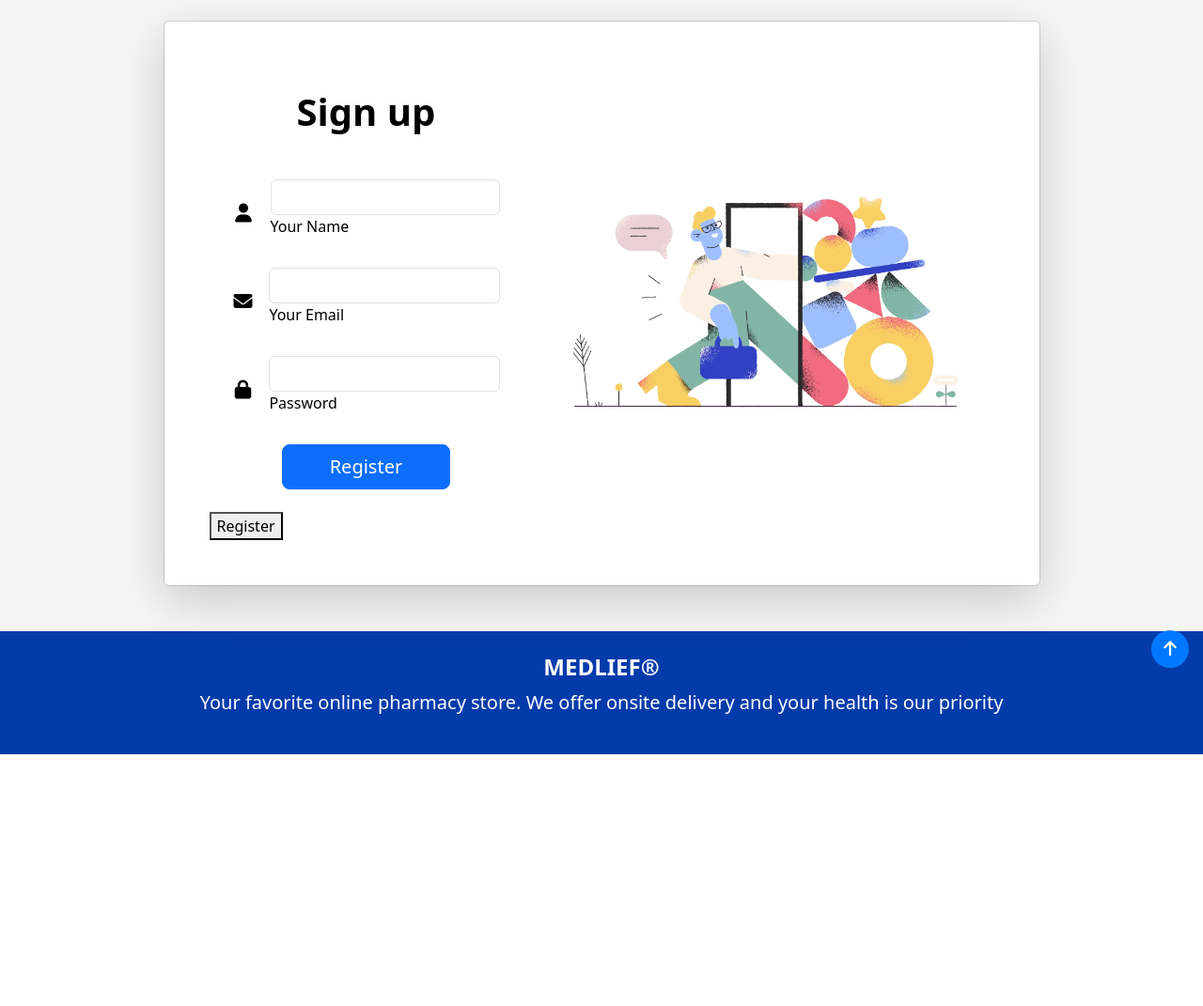
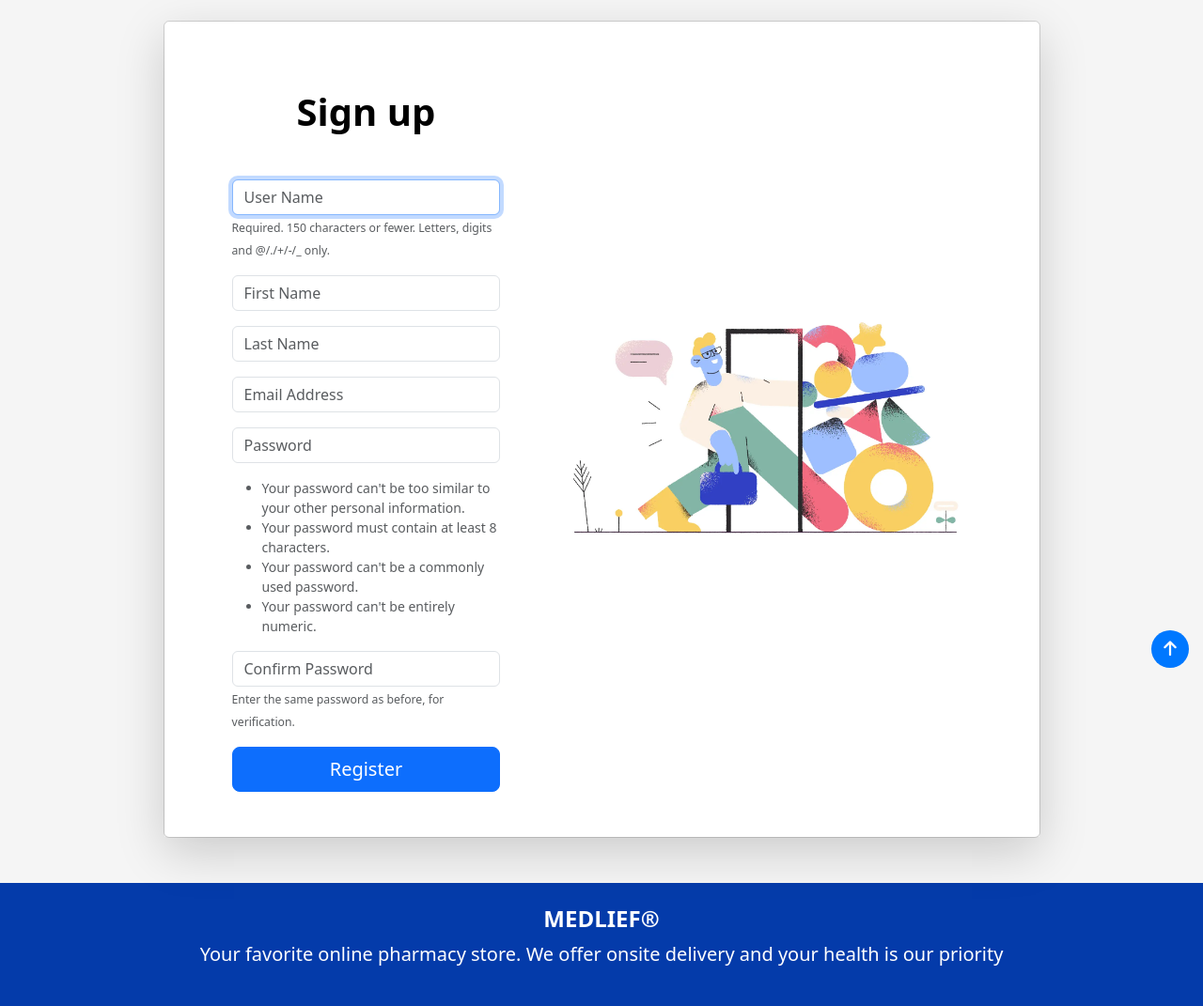
Before and after one commit to realKamel/MEDLIFE, a Django app: page /signup in a window 1280 px wide. Shown: the part 74-1145 px from the top of the page at 94% size. Before the commit the page ends 877 px from the top, so only its background shows below. Run offline with Django 5.2, Linux system fonts and the light colour scheme; some libraries are stand-ins or nearby versions; some web fonts are replaced.

Commit message:
adding register funtion

```diff
--- a/Pages/forms.py
+++ b/Pages/forms.py
@@ -1,15 +1,47 @@
-
 from django import forms
+from django.contrib.auth.forms import UserCreationForm
+from django.contrib.auth.models import User
 
 
 
 
-class SignUpForm(forms.Form):
+
+""" class SignUpForm(forms.Form):
     fullname = forms.CharField(max_length=100)
     username = forms.CharField(max_length=50)
     email = forms.EmailField()
     phonenumber = forms.CharField(max_length=15)
     password = forms.CharField(widget=forms.PasswordInput)
+ """
+
+
+class SignUpForm(UserCreationForm):
+	email = forms.EmailField(label="", widget=forms.TextInput(attrs={'class':'form-control', 'placeholder':'Email Address'}))
+	first_name = forms.CharField(label="", max_length=100, widget=forms.TextInput(attrs={'class':'form-control', 'placeholder':'First Name'}))
+	last_name = forms.CharField(label="", max_length=100, widget=forms.TextInput(attrs={'class':'form-control', 'placeholder':'Last Name'}))
+
+	class Meta:
+		model = User
+		fields = ('username', 'first_name', 'last_name', 'email', 'password1', 'password2')
+
+	def __init__(self, *args, **kwargs):
+		super(SignUpForm, self).__init__(*args, **kwargs)
+
+		self.fields['username'].widget.attrs['class'] = 'form-control'
+		self.fields['username'].widget.attrs['placeholder'] = 'User Name'
+		self.fields['username'].label = ''
+		self.fields['username'].help_text = '<span class="form-text text-muted"><small>Required. 150 characters or fewer. Letters, digits and @/./+/-/_ only.</small></span>'
+
+		self.fields['password1'].widget.attrs['class'] = 'form-control'
+		self.fields['password1'].widget.attrs['placeholder'] = 'Password'
+		self.fields['password1'].label = ''
+		self.fields['password1'].help_text = '<ul class="form-text text-muted small"><li>Your password can\'t be too similar to your other personal information.</li><li>Your password must contain at least 8 characters.</li><li>Your password can\'t be a commonly used password.</li><li>Your password can\'t be entirely numeric.</li></ul>'
+
+		self.fields['password2'].widget.attrs['class'] = 'form-control'
+		self.fields['password2'].widget.attrs['placeholder'] = 'Confirm Password'
+		self.fields['password2'].label = ''
+		self.fields['password2'].help_text = '<span class="form-text text-muted"><small>Enter the same password as before, for verification.</small></span>'
+
 
 
 
--- a/Pages/urls.py
+++ b/Pages/urls.py
@@ -6,9 +6,13 @@ urlpatterns = [
     path('about_us', views.about_us, name='about_us'),
     path('contact_us', views.contact_us, name='contact_us'),
     path('products', views.products, name='products'),
-    path('login/', views.login_client, name='login'),
-    path('signup', views.signup_view, name='signup'),
-    path('item', views.item, name='item'),
+
+    path('login/', views.login_user, name='login'),
+
+    path('signup', views.signup_user, name='signup'),
+
+    path('logout', views.logout_user, name='logout'),
+
+    path('item/<int:pk>', views.item, name='item'),
     path('search', views.search, name='search'),
-    path('logout/', views.logout_client, name='logout'),
 ]
--- a/Pages/views.py
+++ b/Pages/views.py
@@ -1,10 +1,14 @@
-from django.shortcuts import render, redirect,get_object_or_404
-from django.contrib.auth import authenticate, login, logout # to handle user events
-from django.contrib import messages
-from .forms import SignUpForm
-from .models import client , product_item
 
 
+from django.contrib import messages
+
+from django.shortcuts import render, redirect,get_object_or_404
+from .models import client , product_item
+from django.contrib.auth import authenticate, login, logout # to handle user events
+from django import forms
+from django.contrib.auth.forms import UserCreationForm
+from django.contrib.auth.models import User
+from .forms import SignUpForm
 
 
 
@@ -23,8 +27,9 @@ def about_us(request):
 def contact_us(request):
     return render(request,'contact_us.html')
 
-def item(request):
-    return render(request,'item.html')
+def item(request,pk):
+    all_products = product_item.objects.get(id=pk)
+    return render(request,'item.html',{'all_products':all_products})
 
 def products(request):
     all_products = product_item.objects.all()
@@ -32,21 +37,51 @@ def products(request):
 
 
 
-def login_client(request):
 
-    return render(request,'log_in.html')
+def login_user(request):
+    if request.method == "POST":
+        username = request.POST['username']
+        password = request.POST['password']
+
+        user = authenticate(request, username=username, password=password)
+
+        if user is not None:
+            login(request, user)
+            messages.success(request, "Logged in successfully.")
+            return redirect('home')
+        else:
+            messages.error(request, "Invalid username or password.")
+            return redirect('login')
+    else:
+        return render(request, 'login.html')
 
 
-def logout_client(request):
+def logout_user(request):
     logout(request)
+    messages.success(request,("Logged out successfully :)"))
     return redirect('home')
 
 
 def search(request):
     return render(request,'search.html')
 
-def signup_view(request):
-    return render(request,'sign_up.html')
+def signup_user(request):
+    form = SignUpForm()
+    if request.method == "POST":
+        form = SignUpForm(request.POST)
+        if form.is_valid():
+            form.save()
+            username = form.cleaned_data['username']
+            password = form.cleaned_data['password1']
+
+            user = authenticate(request, username=username, password=password)
+            login(request,user)
+            messages.success(request,("registed successfully :)"))
+            return redirect('home')
+        else:
+            messages.success(request,("Error :)"))
+    else:
+        return render(request,'sign_up.html',{'form':form})
 
 # login page
 
--- a/templates/base.html
+++ b/templates/base.html
@@ -13,6 +13,14 @@
         {% comment %} Nav bar {% endcomment %}
 		{% include "parts/navbar.html" %}
 		{% include "parts/circle.html" %}
+		{% if  messages%}
+			{% for messg in messages %}
+			<div class="alert alert-warning alert-dismissible fade show mt-5" role="alert">
+				{{messg}}
+				<button type="button" class="btn-close" data-bs-dismiss="alert" aria-label="Close"></button>
+			  </div>
+			{% endfor %}
+		{% endif %}
 		{% block content%}
         {% endblock content%}
 		{% include "parts/footer.html" %}
--- a/templates/sign_up.html
+++ b/templates/sign_up.html
@@ -1,4 +1,5 @@
-{% extends "base.html" %} {% load static %} {% block content %}
+{% extends "base.html" %} {% load static %}
+{% block content %}
 <main class="mt-5">
 	<div class="container p-5">
 		<div class="row justify-content-center align-items-center g-2">
@@ -16,7 +17,8 @@
 												Sign up
 											</p>
 
-											<form class="mx-1 mx-md-4">
+											{% comment %}
+											 <form class="mx-1 mx-md-4">
 												<div
 													class="d-flex flex-row justify-content-center align-items-center mb-4"
 												>
@@ -97,10 +99,16 @@
 													</button>
 												</div>
 											</form>
-											<form method="post">
+											{% endcomment %}
+											<form class="mx-1 mx-md-4" method="POST" action="{% url 'signup' %}">
 												{% csrf_token %}
 												{{ form.as_p }}
-												<button type="submit">Register</button>
+												<button
+														type="submit"
+														data-mdb-button-init
+														data-mdb-ripple-init
+														class="btn btn-primary btn-lg w-100"
+													>Register</button>
 											</form>
 										</div>
 										<div
@@ -119,5 +127,4 @@
 		</div>
 	</div>
 </main>
-
 {% endblock content %}
```
Also changed, not shown: templates/login.html (renamed from templates/log_in.html, +13 -26 lines), db.sqlite3, media/Product_photos/24/05/15/panadol.jpg (added).
